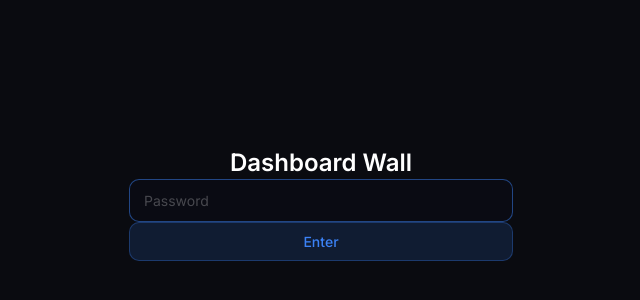
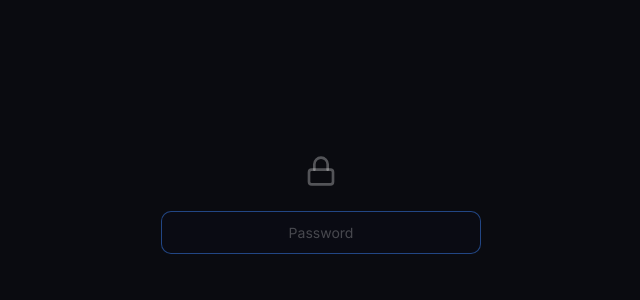
Before and after one commit to andyhartzler/dashboard-wall-control, a Next.js app: page / in a window 1280 px wide. Shown: the part 196-496 px from the top of the page, without its empty margins (319-959 px from the left). Built offline with nearby package versions, Linux system fonts and the light colour scheme.

Commit message:
Login: lock icon only, no text, submit on enter

```diff
--- a/src/components/SetupModal.tsx
+++ b/src/components/SetupModal.tsx
@@ -1,6 +1,7 @@
 "use client";
 
 import { useState } from "react";
+import { Lock } from "lucide-react";
 
 interface SetupModalProps {
   onSave: (url: string) => void;
@@ -23,12 +24,10 @@ export function SetupModal({ onSave, onClose }: SetupModalProps) {
 
   return (
     <div className="fixed inset-0 z-[100] flex items-center justify-center bg-[#0a0b10]">
-      <div className="w-full max-w-sm mx-4">
-        <h2 className="text-2xl font-semibold text-white text-center mb-8">
-          Dashboard Wall
-        </h2>
+      <div className="w-full max-w-xs mx-4 flex flex-col items-center gap-6">
+        <Lock className="w-8 h-8 text-white/30" />
 
-        <form onSubmit={handleSubmit} className="space-y-4">
+        <form onSubmit={handleSubmit} className="w-full space-y-3">
           <input
             type="password"
             value={password}
@@ -37,16 +36,12 @@ export function SetupModal({ onSave, onClose }: SetupModalProps) {
               setError("");
             }}
             placeholder="Password"
-            className="glass-input w-full"
+            className="glass-input w-full text-center"
             autoFocus
           />
           {error && (
             <p className="text-xs text-accent-red text-center">{error}</p>
           )}
-
-          <button type="submit" className="glass-btn w-full py-2.5">
-            Enter
-          </button>
         </form>
       </div>
     </div>
```
